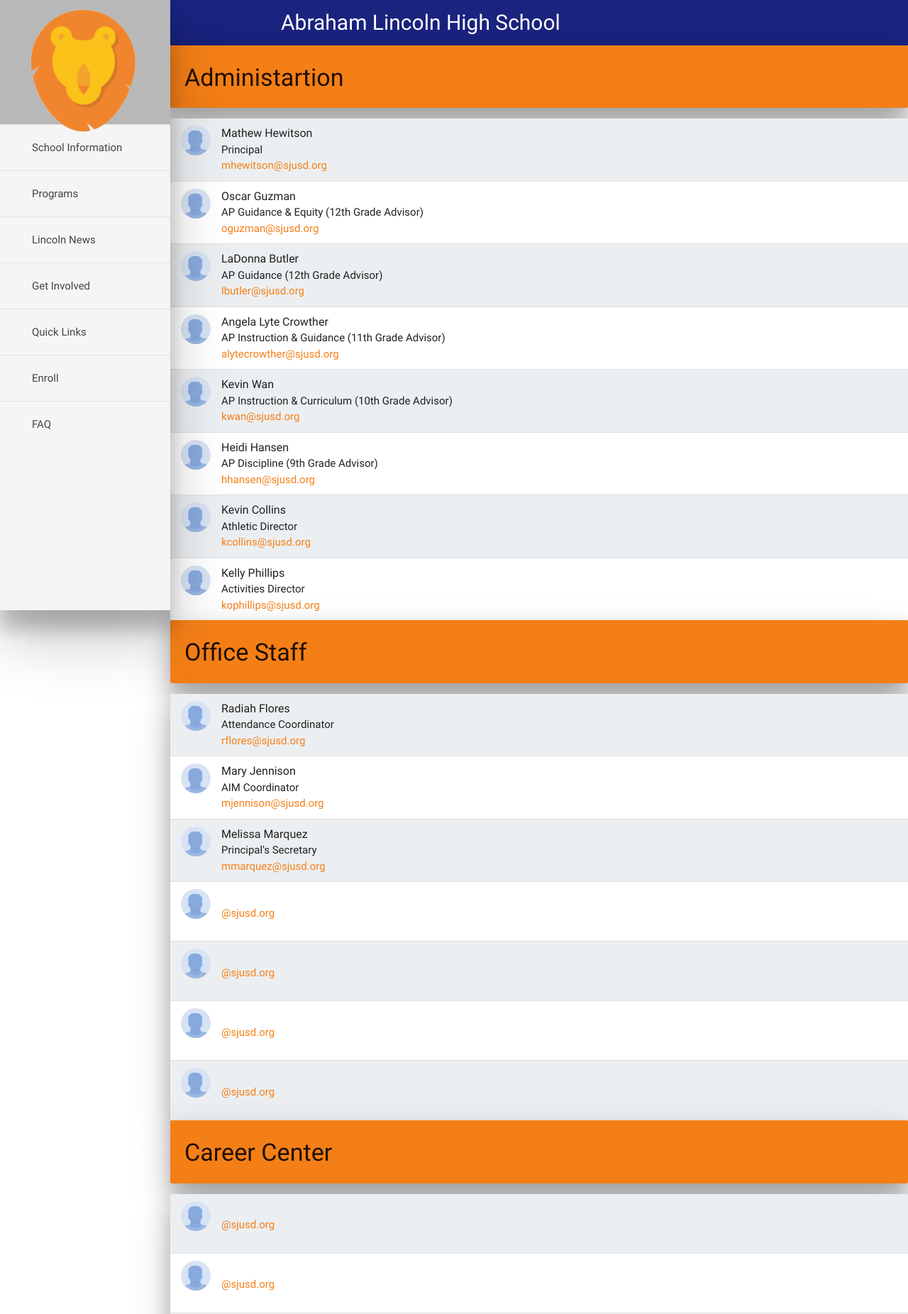
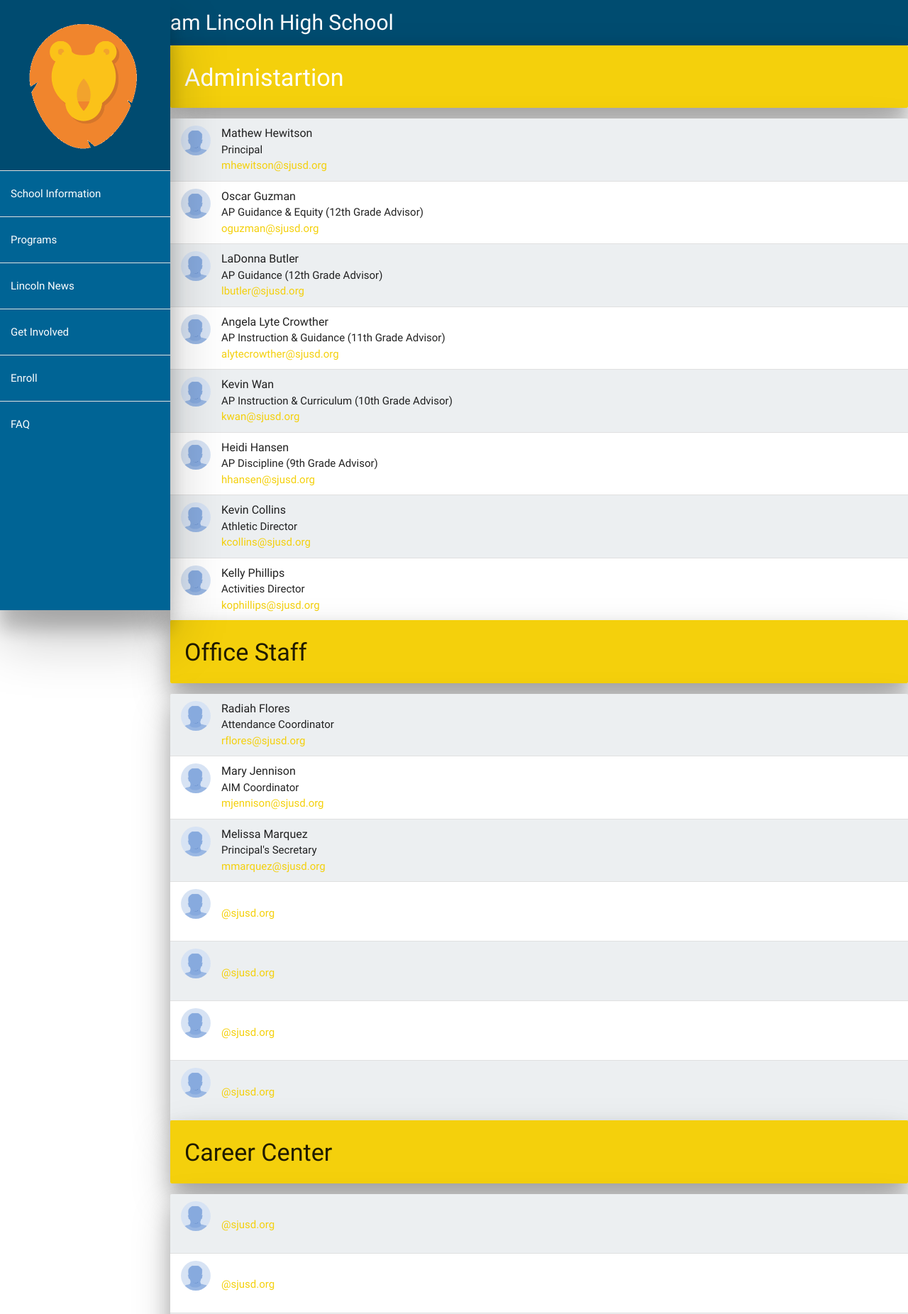
Before and after one commit to Saturn-V/Saturn-V.github.io, a PHP site: page /staffDirectory.html in a window 1280 px wide. Shown: the top 1852 px of the page at 71% size. Run offline with PHP 8.4, Linux system fonts and the light colour scheme; some libraries are stand-ins or nearby versions.

Commit message:
Update
Update

```diff
--- a/css/main.css
+++ b/css/main.css
@@ -55,7 +55,7 @@ header, main, footer {
   }
 
   main ul p a {
-    color: #f57f17;
+    color: #F4D00C;
   }
 
     ul.side-nav.fixed li:hover, ul.side-nav.fixed li.active {
--- a/staffDirectory.html
+++ b/staffDirectory.html
@@ -25,17 +25,19 @@
 		 <header>
 		 	 <!-- SideBar, SlideOut, NavigationBar -->
 			 <!-- NavBar -->
-			 <nav class="top-nav indigo darken-4 z-depth-2">
+			 <nav style="background-color: #004C70">
 				 <div class="nav-wrapper container">
-				 	 <a class="page-title hide-on-large-only" style="font-size: 12px">Abraham Lincoln High School</a>
-				 	 <a class="page-title hide-on-med-and-down" style="font-size: 30px">Abraham Lincoln High School</a>
+				 	 <a class="brand-logo hide-on-large-only" style="font-size: 25px">Abraham Lincoln High School</a>
+				 	 <a class="brand-logo hide-on-med-and-down" style="font-size: 30px; margin-left: -235px">Abraham Lincoln High School</a>
+				 	 <a href="#" data-activates="slide-out" class="button-collapse hide-on-large-only"><i class="medium mdi-navigation-menu material-icons"></i></a>
+
 
 			 <!-- SideBar -->
-				     <ul id="slide-out" class="side-nav full fixed grey lighten-4 z-depth-5" style="width: 240px">
+				     <ul id="slide-out" class="side-nav full fixed z-depth-5" style="width: 240px; background-color: #006495">
 
-				     	 <li style="height: 175px">
+				     	 <li style="height: 240px">
 				     	 	 <a href="index.html">
-				     	 		 <img style="width: 85%; padding-left: 25px; padding-top: 10px" src="img/lion.png" alt="lion"/>
+				     	 		 <img style="width: 75%; margin-left: 23px; margin-top: 30px" src="img/lion.png" alt="lion"/>
 				     	 	 </a>
 				     	 </li>
 
@@ -46,44 +48,44 @@
 				     	 	 <ul class="collapsible collapsible-accordion">
 
 						     	 	 <li class="bold">
-										 <div class="collapsible-header">
+										 <div class="collapsible-header" style="padding: 0%; margin: 0%">
 
-					     	 	 	 	 	 <a class="waves-effect ">School Information</a>
+					     	 	 	 	 	 <a class="waves-effect white-text">School Information</a>
 
 					     	 	 	 	 </div>
 
-						     	 	 <div class="collapsible-body" style="display: none">
+						     	 	 <div class="collapsible-body" style="background-color: #006495">
 						   	 	 	 	 <ul>
 						   	 	 	 		 <li>
-					    	 	 	 		 	 <a href="aboutUs.html">About Us</a>
+					    	 	 	 		 	 <a class="white-text" href="aboutUs.html">About Us</a>
 					     	 	 	 		 </li>
 
 					     	 	 	 		 <li>
-					     	 	 	 		 	 <a href="#">Bell Schedule</a>
+					     	 	 	 		 	 <a class="white-text" href="#">Bell Schedule</a>
 					     	 	 	 		 </li>
 
 						     	 	 	 	 <li>
-						     	 	 		 	 <a href="#">Calendar</a>
+						     	 	 		 	 <a class="white-text" href="#">Calendar</a>
 						     	 	 		 </li>
 
 						     	 	 		 <li>
-						   	 	 	 		 	 <a href="#">Forms</a>
+						   	 	 	 		 	 <a class="white-text" href="#">Forms</a>
 						   	 	 	 		 </li>
 
 					    	 	 	 		 <li>
-					     	 	 	 		 	 <a href="#">Media Center</a>
+					     	 	 	 		 	 <a class="white-text" href="#">Media Center</a>
 					     	 	 	 		 </li>
 
 					     	 	 	 		 <li>
-					     	 	 	 		 	 <a href="staffDirectory.html">Staff Directory</a>
+					     	 	 	 		 	 <a class="white-text" href="staffDirectory.html">Staff Directory</a>
 					     	 	 	 		 </li>
 
 					     	 	 	 		 <li>
-					     	 	 	 		 	 <a href="#">Student Store</a>
+					     	 	 	 		 	 <a class="white-text" href="#">Student Store</a>
 					     	 	 	 		 </li>
 
 					     	 	 	 		 <li>
-						     	 	 	 	 	 <a href="#">Summer Information</a>
+						     	 	 	 	 	 <a class="white-text" href="#">Summer Information</a>
 						     	 	 		 </li>
 						     	 	 	 </ul>
 						     	 	 </div>
@@ -93,48 +95,48 @@
 
 						   	 	 <li class="bold">
 
-					    	 	 	 <div class="collapsible-header">
+					    	 	 	 <div class="collapsible-header" style="padding: 0%; margin: 0%">
 
-					     	 	 	 	 <a class="waves-effect">Programs</a>
+					     	 	 	 	 <a class="waves-effect white-text">Programs</a>
 
 					     	 	 	 </div>
 
-					     	 	 	 <div class="collapsible-body">
+					     	 	 	 <div class="collapsible-body" style="background-color: #006495">
 					     	 	 	 	 <ul>
 						     	 	 	 	 	 <li>
-						     	 	 	 	 	 	 <a href="#">Academics</a>
+						     	 	 	 	 	 	 <a class="white-text" href="#">Academics</a>
 						     	 	 	 	 	 </li>
 
 						     	 	 	 	 	 <li>
-						     	 	 	 	 	 	 <a href="#">Athletics</a>
+						     	 	 	 	 	 	 <a class="white-text" href="#">Athletics</a>
 						     	 	 	 	 	 </li>
 
 						     	 	 	 	 	 <li>
-						     	 	 	 	 	 	 <a href="#">Cheer</a>
+						     	 	 	 	 	 	 <a class="white-text" href="#">Cheer</a>
 						     	 	 	 	 	 </li>
 
 						     	 	 	 	 	 <li>
-						     	 	 	 	 	 	 <a href="#">College And Career</a>
+						     	 	 	 	 	 	 <a class="white-text" href="#">College And Career</a>
 						     	 	 	 	 	 </li>
 
 						     	 	 	 	 	 <li>
-						     	 	 	 	 	 	 <a href="#">Family Recources</a>
+						     	 	 	 	 	 	 <a class="white-text" href="#">Family Recources</a>
 						     	 	 	 	 	 </li>
 
 						     	 	 	 	 	 <li>
-						     	 	 	 	 	 	 <a href="#">Homework Center</a>
+						     	 	 	 	 	 	 <a class="white-text" ref="#">Homework Center</a>
 						     	 	 	 	 	 </li>
 
 						     	 	 	 	 	 <li>
-						     	 	 	 	 	 	 <a href="#">Performing Arts</a>
+						     	 	 	 	 	 	 <a class="white-text" href="#">Performing Arts</a>
 						     	 	 	 	 	 </li>
 
 						     	 	 	 	 	 <li>
-						     	 	 	 	 	 	 <a href="#">Student Support</a>
+						     	 	 	 	 	 	 <a class="white-text" href="#">Student Support</a>
 						     	 	 	 	 	 </li>
 
 						     	 	 	 	 	 <li>
-						     	 	 	 	 	 	 <a href="#">Visual Arts</a>
+						     	 	 	 	 	 	 <a class="white-text" href="#">Visual Arts</a>
 						     	 	 	 	 	 </li>
 						     	 	 	 	 </ul>
 						     	 	 	 </div>
@@ -144,28 +146,28 @@
 
 						     	 	 <li class="bold">
 
-						     	 	 	 <div class="collapsible-header">
+						     	 	 	 <div class="collapsible-header" style="padding: 0%; margin: 0%">
 
-						     	 	 	 	 <a class="waves-effect">Lincoln News</a>
+						     	 	 	 	 <a class="waves-effect white-text">Lincoln News</a>
 
 						     	 	 	 </div>
 
-						     	 	 	 <div class="collapsible-body">
+						     	 	 	 <div class="collapsible-body" style="background-color: #006495">
 						     	 	 	 	 <ul>
 						     	 	 	 	 	 <li>
-						     	 	 	 	 	 	 <a href="#">Bulletins</a>
+						     	 	 	 	 	 	 <a class="white-text" href="#">Bulletins</a>
 						     	 	 	 	 	 </li>
 
 						     	 	 	 	 	 <li>
-						     	 	 	 	 	 	 <a href="#">Lion Tales</a>
+						     	 	 	 	 	 	 <a class="white-text" href="#">Lion Tales</a>
 						     	 	 	 	 	 </li>
 
 						     	 	 	 	 	 <li>
-						     	 	 	 	 	 	 <a href="#">Principal's Messages</a>
+						     	 	 	 	 	 	 <a class="white-text" href="#">Principal's Messages</a>
 						     	 	 	 	 	 </li>
 
 						     	 	 	 	 	 <li>
-						     	 	 	 	 	 	 <a href="#">Neighborhood Newsletter</a>
+						     	 	 	 	 	 	 <a class="white-text" href="#">Neighborhood Newsletter</a>
 						     	 	 	 	 	 </li>
 						     	 	 	 	 </ul>
 						     	 	 	 </div>
@@ -175,76 +177,48 @@
 
 						     	 	 <li class="bold">
 
-						     	 	 	 <div class="collapsible-header">
+						     	 	 	 <div class="collapsible-header" style="padding: 0%; margin: 0%">
 
-						     	 	 	 	 <a class="waves-effect">Get Involved</a>
+						     	 	 	 	 <a class="waves-effect white-text">Get Involved</a>
 
 						     	 	 	 </div>
 
-						     	 	 	 <div class="collapsible-body">
+						     	 	 	 <div class="collapsible-body" style="background-color: #006495">
 						     	 	 	 	 <ul>
 						     	 	 	 	 	 <li>
-						     	 	 	 	 	 	 <a href="#">Student Clubs</a>
+						     	 	 	 	 	 	 <a class="white-text" href="#">Student Clubs</a>
 						     	 	 	 	 	 </li>
 
 						     	 	 	 	 	 <li>
-						     	 	 	 	 	 	 <a href="#">ASB</a>
+						     	 	 	 	 	 	 <a class="white-text" href="#">ASB</a>
 						     	 	 	 	 	 </li>
 
 						     	 	 	 	 	 <li>
-						     	 	 	 	 	 	 <a href="#">Leadership News</a>
+						     	 	 	 	 	 	 <a class="white-text" href="#">Leadership News</a>
 						     	 	 	 	 	 </li>
 
 						     	 	 	 	 	 <li>
-						     	 	 	 	 	 	 <a href="#">Atheltic Booster</a>
+						     	 	 	 	 	 	 <a class="white-text" href="#">Atheltic Booster</a>
 						     	 	 	 	 	 </li>
 
 						     	 	 	 	 	 <li>
-						     	 	 	 	 	 	 <a href="#">Future Vision</a>
+						     	 	 	 	 	 	 <a class="white-text" href="#">Future Vision</a>
 						     	 	 	 	 	 </li>
 
 						     	 	 	 	 	 <li>
-						     	 	 	 	 	 	 <a href="#">Lincoln Alumni</a>
+						     	 	 	 	 	 	 <a class="white-text" href="#">Lincoln Alumni</a>
 						     	 	 	 	 	 </li>
 
 						     	 	 	 	 	 <li>
-						     	 	 	 	 	 	 <a href="#">Lincoln Foundation</a>
+						     	 	 	 	 	 	 <a class="white-text" href="#">Lincoln Foundation</a>
 						     	 	 	 	 	 </li>
 
 						     	 	 	 	 	 <li>
-						     	 	 	 	 	 	 <a href="#">PTSA</a>
+						     	 	 	 	 	 	 <a class="white-text" href="#">PTSA</a>
 						     	 	 	 	 	 </li>
 						     	 	 	 	 </ul>
 						     	 	 	 </div>
 						     	 	 </li>
-
-						     	 	 <li class="divider"></li>
-
-						     	 	 <li class="bold">
-
-						     	 	 	 <div class="collapsible-header">
-
-						     	 	 	 	 <a class="waves-effect">Quick Links</a>
-
-						     	 	 	 </div>
-
-						     	 	 	 <div class="collapsible-body">
-						     	 	 	 	 <ul>
-						     	 	 	 	 	 <li>
-						     	 	 	 	 	 	 <a href="#">Infinite Campus (IC)</a>
-						     	 	 	 	 	 </li>
-
-						     	 	 	 	 	 <li>
-						     	 	 	 	 	 	 <a href="#">IC Inst. (Eng. & Span.)</a>
-						     	 	 	 	 	 </li>
-
-						     	 	 	 	 	 <li>
-						     	 	 	 	 	 	 <a href="#">Digital Academy</a>
-						     	 	 	 	 	 </li>
-						     	 	 	 	 </ul>
-						     	 	 	 </div>
-						     	 	 </li>
-
 						     	 </ul>
 
 						     	 <li class="divider"></li>
@@ -252,23 +226,21 @@
 
 
 						 <li class="bold">
-						 	 <div class="collapsible-header">
-						     	 <a href="#" class="waves-effect waves-amber accent-4">Enroll</a>
+						 	 <div class="collapsible-header" style="padding: 0%; margin: 0%">
+						     	 <a href="#" class="waves-effect white-text">Enroll</a>
 						     </div>
 						 </li>
 
 						 <li class="divider"></li>
 
 						 <li class="bold">
-						 	 <div class="collapsible-header">
-						     	 <a href="#" class="waves-effect waves-amber accent-4">FAQ</a>
+						 	 <div class="collapsible-header" style="padding: 0%; margin: 0%">
+						     	 <a href="#" class="waves-effect white-text">FAQ</a>
 						     </div>
 						 </li>
 					 </ul>
-					 <a href="#" data-activates="slide-out" class="button-collapse hide-on-large-only"><i class="medium mdi-navigation-menu material-icons" style="padding-right: 85px"></i></a>
 				 </div>
 			 </nav>
-
 		 </header>
 
 
@@ -276,7 +248,7 @@
 
 		 	 <!-- Administration -->
 		 	 <ul class="collection with-header z-depth-4" style="margin-top: 0%; border: none">
-        		 <li class="collection-header yellow darken-4">
+        		 <li class="collection-header white-text" style="background-color: #F4D00C">
         		 	 <h4>Administartion</h4>
         		 </li>
              </ul>
@@ -351,7 +323,7 @@
 
 			 <!-- Office Staff -->
 			 <ul class="collection with-header z-depth-4" style="margin-top: 0%; border: none">
-        		 <li class="collection-header yellow darken-4">
+        		 <li class="collection-header" style="background-color: #F4D00C">
         		 	 <h4>Office Staff</h4>
         		 </li>
              </ul>
@@ -416,7 +388,7 @@
 
              <!-- Career Center -->
              <ul class="collection with-header z-depth-4" style="margin-top: 0%; border: none">
-        		 <li class="collection-header yellow darken-4">
+        		 <li class="collection-header" style="background-color: #F4D00C">
         		 	 <h4>Career Center</h4>
         		 </li>
              </ul>
@@ -465,7 +437,7 @@
 
              <!-- Electronic Arts -->
              <ul class="collection with-header z-depth-4" style="margin-top: 0%; border: none">
-        		 <li class="collection-header yellow darken-4">
+        		 <li class="collection-header" style="background-color: #F4D00C">
         		 	 <h4>Electronic Arts</h4>
         		 </li>
              </ul>
@@ -482,7 +454,7 @@
 
              <!-- English -->
              <ul class="collection with-header z-depth-4" style="margin-top: 0%; border: none">
-        		 <li class="collection-header yellow darken-4">
+        		 <li class="collection-header" style="background-color: #F4D00C">
         		 	 <h4>English</h4>
         		 </li>
              </ul>
@@ -595,7 +567,7 @@
 
              <!-- Math -->
              <ul class="collection with-header z-depth-4" style="margin-top: 0%; border: none">
-        		 <li class="collection-header yellow darken-4">
+        		 <li class="collection-header" style="background-color: #F4D00C">
         		 	 <h4>Math</h4>
         		 </li>
              </ul>
@@ -700,7 +672,7 @@
 
              <!-- Performing Arts -->
              <ul class="collection with-header z-depth-4" style="margin-top: 0%; border: none">
-        		 <li class="collection-header yellow darken-4">
+        		 <li class="collection-header" style="background-color: #F4D00C">
         		 	 <h4>Performing Arts</h4>
         		 </li>
              </ul>
@@ -757,7 +729,7 @@
 
              <!-- Physical Education -->
              <ul class="collection with-header z-depth-4" style="margin-top: 0%; border: none">
-        		 <li class="collection-header yellow darken-4">
+        		 <li class="collection-header" style="background-color: #F4D00C">
         		 	 <h4>Physical Education</h4>
         		 </li>
              </ul>
@@ -798,7 +770,7 @@
 
              <!-- Science -->
              <ul class="collection with-header z-depth-4" style="margin-top: 0%; border: none">
-        		 <li class="collection-header yellow darken-4">
+        		 <li class="collection-header" style="background-color: #F4D00C">
         		 	 <h4>Science</h4>
         		 </li>
              </ul>
@@ -895,7 +867,7 @@
 
              <!-- Social Science -->
              <ul class="collection with-header z-depth-4" style="margin-top: 0%; border: none">
-        		 <li class="collection-header yellow darken-4">
+        		 <li class="collection-header" style="background-color: #F4D00C">
         		 	 <h4>Social Science</h4>
         		 </li>
              </ul>
@@ -1008,7 +980,7 @@
 
              <!-- Special Education -->
              <ul class="collection with-header z-depth-4" style="margin-top: 0%; border: none">
-        		 <li class="collection-header yellow darken-4">
+        		 <li class="collection-header" style="background-color: #F4D00C">
         		 	 <h4>Special Education</h4>
         		 </li>
              </ul>
@@ -1033,7 +1005,7 @@
 
              <!-- Studio Arts -->
              <ul class="collection with-header z-depth-4" style="margin-top: 0%; border: none">
-        		 <li class="collection-header yellow darken-4">
+        		 <li class="collection-header" style="background-color: #F4D00C">
         		 	 <h4>Studio Arts</h4>
         		 </li>
              </ul>
@@ -1050,7 +1022,7 @@
 
              <!-- Visual Arts -->
              <ul class="collection with-header z-depth-4" style="margin-top: 0%; border: none">
-        		 <li class="collection-header yellow darken-4">
+        		 <li class="collection-header" style="background-color: #F4D00C">
         		 	 <h4>Visual Arts</h4>
         		 </li>
              </ul>
@@ -1067,7 +1039,7 @@
 
              <!-- World Languages -->
              <ul class="collection with-header z-depth-4" style="margin-top: 0%; border: none">
-        		 <li class="collection-header yellow darken-4">
+        		 <li class="collection-header" style="background-color: #F4D00C">
         		 	 <h4>World Languages</h4>
         		 </li>
              </ul>
@@ -1148,7 +1120,7 @@
 
              <!-- Other -->
              <ul class="collection with-header z-depth-4" style="margin-top: 0%; border: none">
-        		 <li class="collection-header yellow darken-4">
+        		 <li class="collection-header" style="background-color: #F4D00C">
         		 	 <h4>To Be Organized</h4>
         		 </li>
              </ul>
@@ -1205,7 +1177,7 @@
 		 </main>
 
 		 <!-- footer -->
-		 <footer class="page-footer z-depth-4 yellow darken-4">
+		 <footer class="page-footer z-depth-4" style="background-color: #004C70">
          	 <div class="container">
             	 <div class="row">
               	 	 <div class="col l12 s12">
```
Also changed, not shown: aboutUs.html (+58 -85 lines), index.html (+83 -102 lines).
